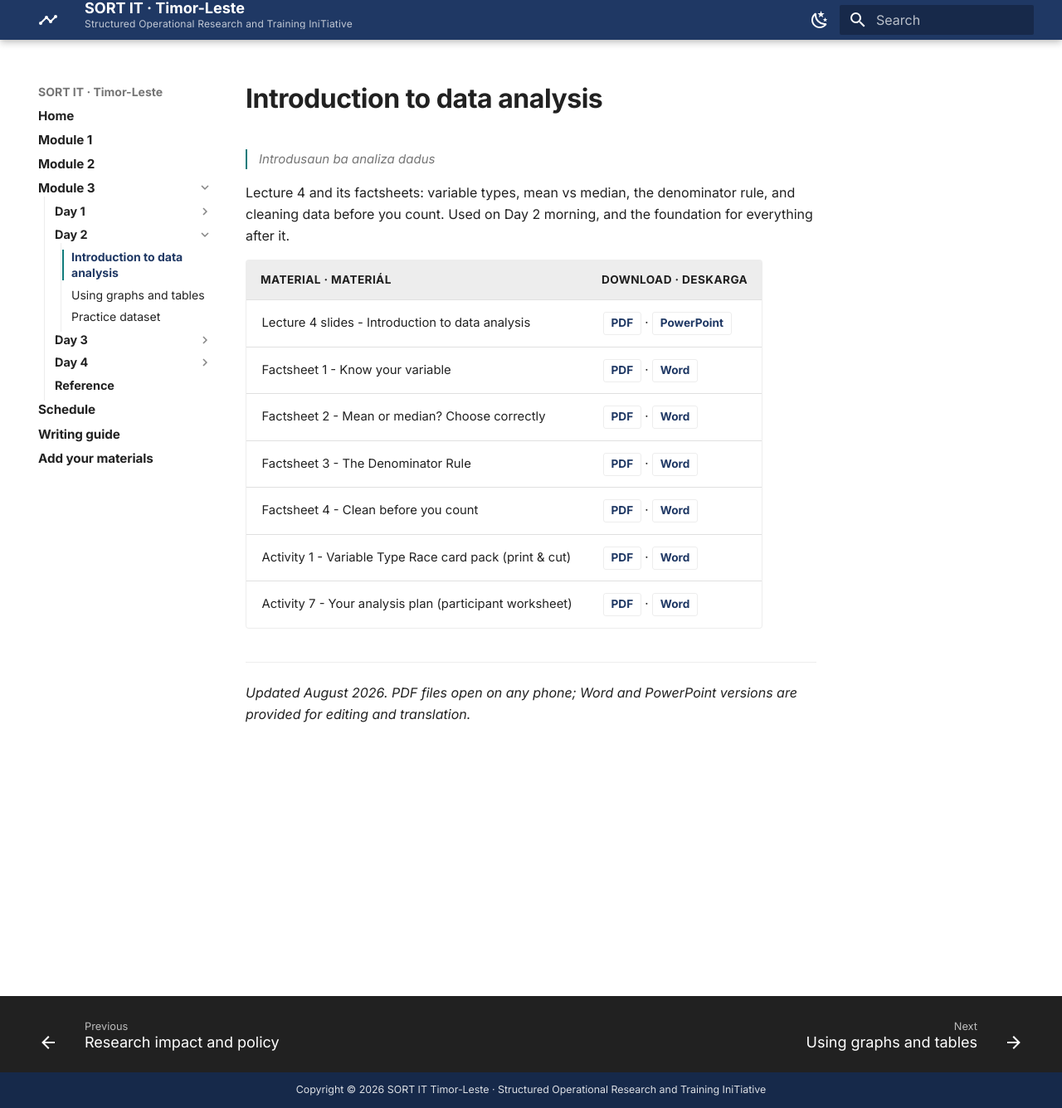
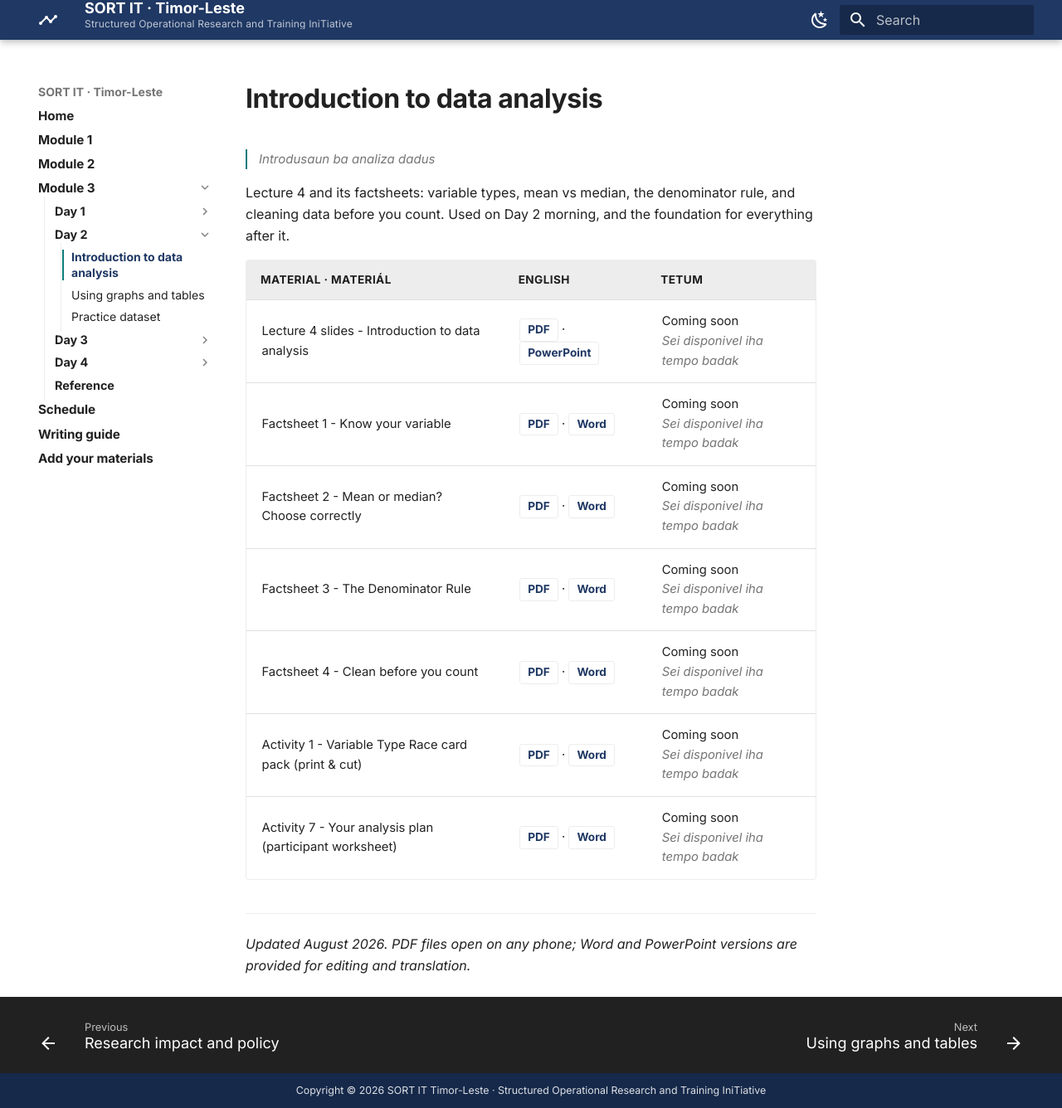
Before and after one commit to dxim5534-prog/sortit-materials-hub, an MkDocs documentation site: the page built from docs/m3/data-analysis-intro/index.md, in a window 1280 px wide and 1336 px high. Shown: the whole window at 83% size. Built offline with MkDocs 1.6.1 and Material for MkDocs 9.7.7, drawn with Linux system fonts in a browser that asks for light colours.

Commit message:
Two-language download columns: Material | English | Tetum
Each Module 3 topic page now gives English and Tetum their own column, so a
reader looks down one and ignores the other. Materials not yet translated show
"Coming soon" with the reviewed Tetum beneath, never a dead link, so the
translation lands by replacing a cell.

Two exceptions: the practice dataset keeps a single download column, being data
rather than a document, and the English-Tetum glossary appears in both columns,
being one bilingual file.

```diff
--- a/docs/m3/data-analysis-intro/index.md
+++ b/docs/m3/data-analysis-intro/index.md
@@ -4,15 +4,15 @@
 
 Lecture 4 and its factsheets: variable types, mean vs median, the denominator rule, and cleaning data before you count. Used on Day 2 morning, and the foundation for everything after it.
 
-| Material · Materiál | Download · Deskarga |
-|---|---|
-| Lecture 4 slides - Introduction to data analysis | [PDF](files/Lecture4_Introduction-to-Data-Analysis.pdf) · [PowerPoint](files/Lecture4_Introduction-to-Data-Analysis.pptx) |
-| Factsheet 1 - Know your variable | [PDF](files/FS1_Know-Your-Variable.pdf) · [Word](files/FS1_Know-Your-Variable.docx) |
-| Factsheet 2 - Mean or median? Choose correctly | [PDF](files/FS2_Mean-or-Median.pdf) · [Word](files/FS2_Mean-or-Median.docx) |
-| Factsheet 3 - The Denominator Rule | [PDF](files/FS3_The-Denominator-Rule.pdf) · [Word](files/FS3_The-Denominator-Rule.docx) |
-| Factsheet 4 - Clean before you count | [PDF](files/FS4_Clean-Before-You-Count.pdf) · [Word](files/FS4_Clean-Before-You-Count.docx) |
-| Activity 1 - Variable Type Race card pack (print & cut) | [PDF](files/A1_Variable-Type-Race_CARDS-to-print.pdf) · [Word](files/A1_Variable-Type-Race_CARDS-to-print.docx) |
-| Activity 7 - Your analysis plan (participant worksheet) | [PDF](files/A7_Your-Analysis-Plan_WORKSHEET.pdf) · [Word](files/A7_Your-Analysis-Plan_WORKSHEET.docx) |
+| Material · Materiál | English | Tetum |
+|---|---|---|
+| Lecture 4 slides - Introduction to data analysis | [PDF](files/Lecture4_Introduction-to-Data-Analysis.pdf) · [PowerPoint](files/Lecture4_Introduction-to-Data-Analysis.pptx) | Coming soon<br><span class="tet">Sei disponivel iha tempo badak</span> |
+| Factsheet 1 - Know your variable | [PDF](files/FS1_Know-Your-Variable.pdf) · [Word](files/FS1_Know-Your-Variable.docx) | Coming soon<br><span class="tet">Sei disponivel iha tempo badak</span> |
+| Factsheet 2 - Mean or median? Choose correctly | [PDF](files/FS2_Mean-or-Median.pdf) · [Word](files/FS2_Mean-or-Median.docx) | Coming soon<br><span class="tet">Sei disponivel iha tempo badak</span> |
+| Factsheet 3 - The Denominator Rule | [PDF](files/FS3_The-Denominator-Rule.pdf) · [Word](files/FS3_The-Denominator-Rule.docx) | Coming soon<br><span class="tet">Sei disponivel iha tempo badak</span> |
+| Factsheet 4 - Clean before you count | [PDF](files/FS4_Clean-Before-You-Count.pdf) · [Word](files/FS4_Clean-Before-You-Count.docx) | Coming soon<br><span class="tet">Sei disponivel iha tempo badak</span> |
+| Activity 1 - Variable Type Race card pack (print & cut) | [PDF](files/A1_Variable-Type-Race_CARDS-to-print.pdf) · [Word](files/A1_Variable-Type-Race_CARDS-to-print.docx) | Coming soon<br><span class="tet">Sei disponivel iha tempo badak</span> |
+| Activity 7 - Your analysis plan (participant worksheet) | [PDF](files/A7_Your-Analysis-Plan_WORKSHEET.pdf) · [Word](files/A7_Your-Analysis-Plan_WORKSHEET.docx) | Coming soon<br><span class="tet">Sei disponivel iha tempo badak</span> |
 
 ---
 *Updated August 2026. PDF files open on any phone; Word and PowerPoint versions are provided for editing and translation.*
```
Also changed, not shown: docs/m3/graphs-and-tables/index.md (+7 -7 lines), docs/m3/interpretation/index.md (+5 -5 lines), docs/m3/tools-excel-r/index.md (+4 -4 lines).
